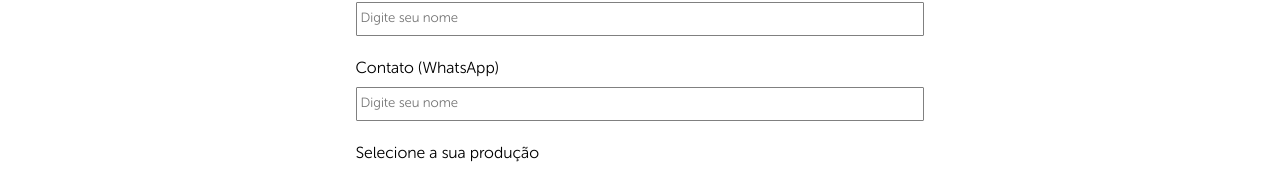
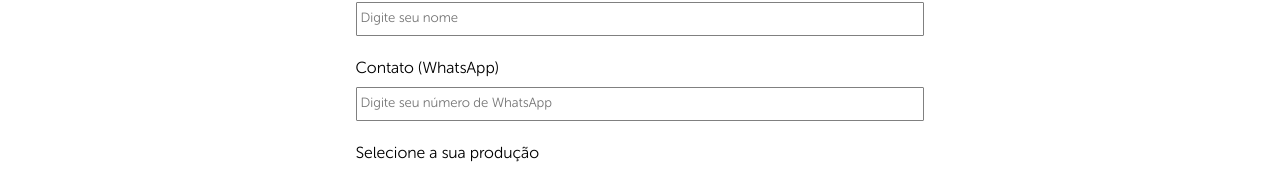
Before and after one commit to gabrielscapim/frontend-schedule-your-beauty, a React (Vite) app: page /schedule in a window 1280 px wide. Shown: the part 165-336 px from the top of the page. Built offline with nearby package versions, Linux system fonts and the light colour scheme.

Commit message:
fix: input length and number place holder

```diff
--- a/src/pages/PageSchedule/index.jsx
+++ b/src/pages/PageSchedule/index.jsx
@@ -52,7 +52,7 @@ function PageSchedule() {
           type="text"
           inputValue={ eventUserName }
           placeHolder="Digite seu nome"
-          maxInputLength={ 64 }
+          maxInputLength={ 32 }
           name="eventUserName"
           handleChange={ handleChange }
         />
@@ -61,7 +61,8 @@ function PageSchedule() {
           id="event-user-tel"
           type="number"
           inputValue={ eventUserTel }
-          placeHolder="Digite seu nome"
+          placeHolder="Digite seu número de WhatsApp"
+          maxInputLength={ 12 }
           name="eventUserTel"
           handleChange={ handleChange }
         />
@@ -79,7 +80,7 @@ function PageSchedule() {
           type="text"
           inputValue={ eventName }
           placeHolder="Casamento, formatura, ensaio fotográfico"
-          maxInputLength={ 64 }
+          maxInputLength={ 32 }
           name="eventName"
           handleChange={ handleChange }
         />
@@ -90,7 +91,7 @@ function PageSchedule() {
           min="2023-07-23"
           inputValue={ eventPeriod }
           placeHolder="Manhã, tarde, noite"
-          maxInputLength={ 64 }
+          maxInputLength={ 32 }
           name="eventPeriod"
           handleChange={ handleChange }
         />
```
